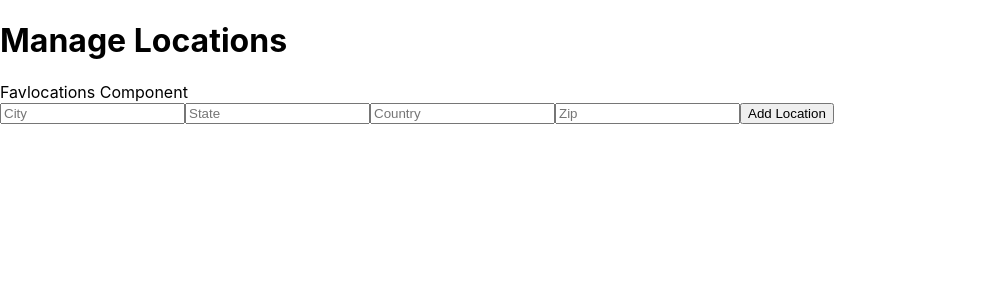
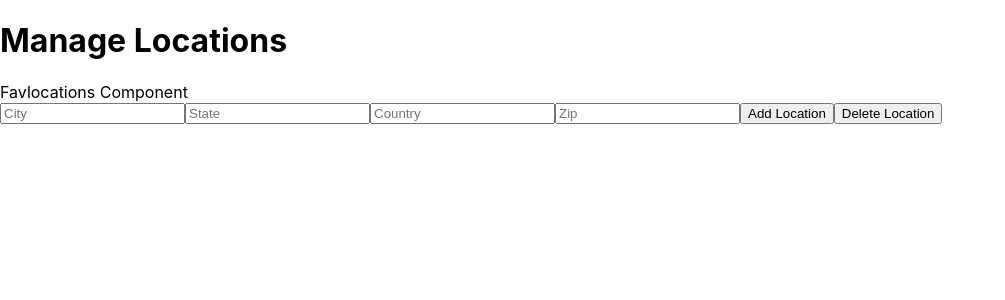
Before and after one commit to rysealex/jake-weather, a React (Create React App) app in the folder front/: page /dashboard in a window 1280 px wide. Shown: the top 300 px of the page, without its empty margins (0-1005 px from the left). Built offline with nearby package versions, Linux system fonts and the light colour scheme.

Commit message:
Testing delete favorite location in manage locations component

```diff
--- a/front/src/comp/managelocations.jsx
+++ b/front/src/comp/managelocations.jsx
@@ -147,6 +147,39 @@ function Managelocations() {
 		}
 	};
 
+	// handle deleting a location
+	const handleDeleteLocation = async (e) => {
+		e.preventDefault();
+
+		// get the locationid from the selected location
+		const locationid = 3;
+
+		// proceed to delete location with API calls
+		try {
+			const deleteResponse = await fetch(`http://localhost:5000/favlocations/delete/${locationid}`, {
+				method: 'DELETE',
+				headers: {
+					'Content-Type': 'application/json',
+				},
+			});
+			// check if response is ok
+			if (deleteResponse.ok) {
+				// show success message for a short duration
+				setSuccessMessage('Favorite location deleted successfully');
+				setTimeout(() => {
+					setSuccessMessage('');
+				}, 4000);
+				const deleteData = await deleteResponse.json();
+				console.log('Favorite location deleted successfully:', deleteData);
+			} else {
+				const errorData = await deleteResponse.json();
+				setGeneralError(errorData.error || 'Failed to delete favorite location');
+			}
+		} catch (error) {
+			setGeneralError('Error deleting favorite location', error);
+		}
+	};
+
 	return(
 		<div>
 			<h1>Manage Locations</h1>
@@ -163,6 +196,7 @@ function Managelocations() {
 				{generalError && <p className="error">{generalError}</p>}
 				{successMessage && <p className="success">{successMessage}</p>}
 				<button type="submit">Add Location</button>
+				<button onClick={handleDeleteLocation}>Delete Location</button>
 			</form>
 		</div>
 	);
```
